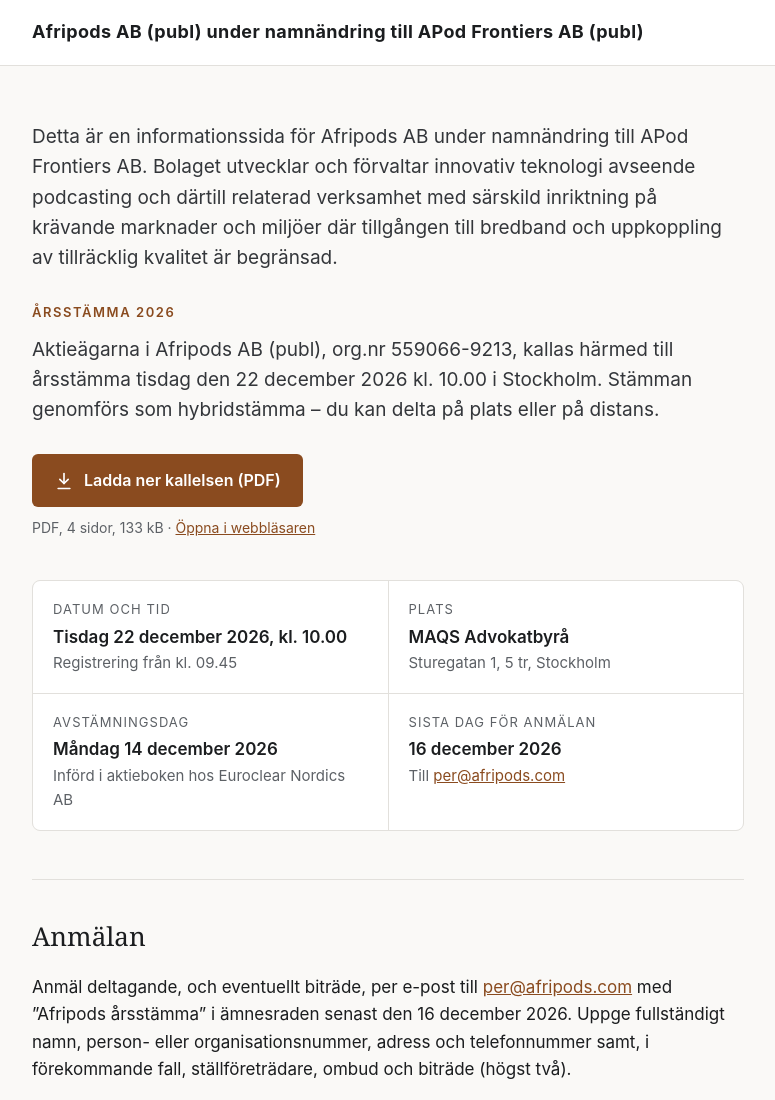
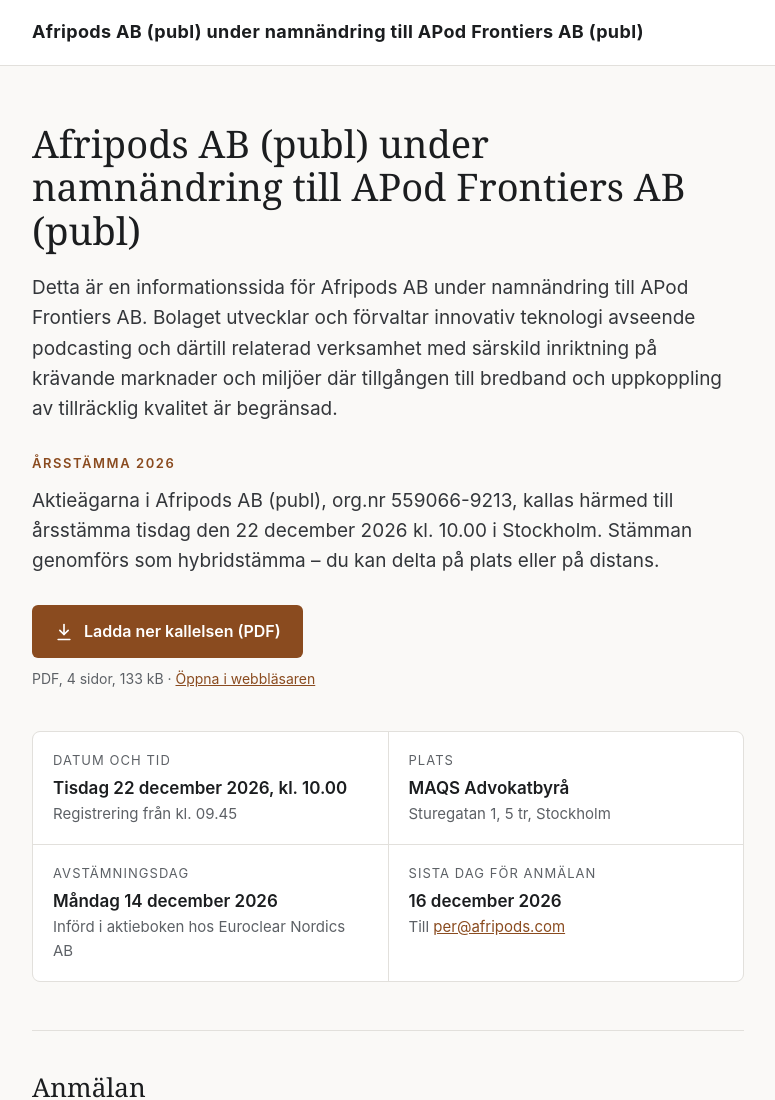
Before and after one commit to lvlsgroup/apodfrontiers, a plain HTML site: page index.html in a window 1280 px wide. Shown: the top 1100 px of the page, without its empty margins (252-1027 px from the left). Drawn offline with Linux system fonts and the light colour scheme.

Commit message:
Update index.html

```diff
--- a/index.html
+++ b/index.html
@@ -100,6 +100,7 @@
 <main class="wrap">
 
   <div class="hero">
+    <h1>Afripods AB (publ) under namnändring till APod Frontiers AB (publ)</h1>
     <p class="lead">Detta är en informationssida för Afripods AB under namnändring till APod Frontiers AB. Bolaget utvecklar och förvaltar innovativ teknologi avseende podcasting och därtill relaterad verksamhet med särskild inriktning på krävande marknader och miljöer där tillgången till bredband och uppkoppling av tillräcklig kvalitet är begränsad.</p>
     <p class="eyebrow">Årsstämma 2026</p>
     <p class="lead">Aktieägarna i Afripods AB (publ), org.nr 559066-9213, kallas härmed till årsstämma tisdag den 22 december 2026 kl. 10.00 i Stockholm. Stämman genomförs som hybridstämma – du kan delta på plats eller på distans.</p>
```
